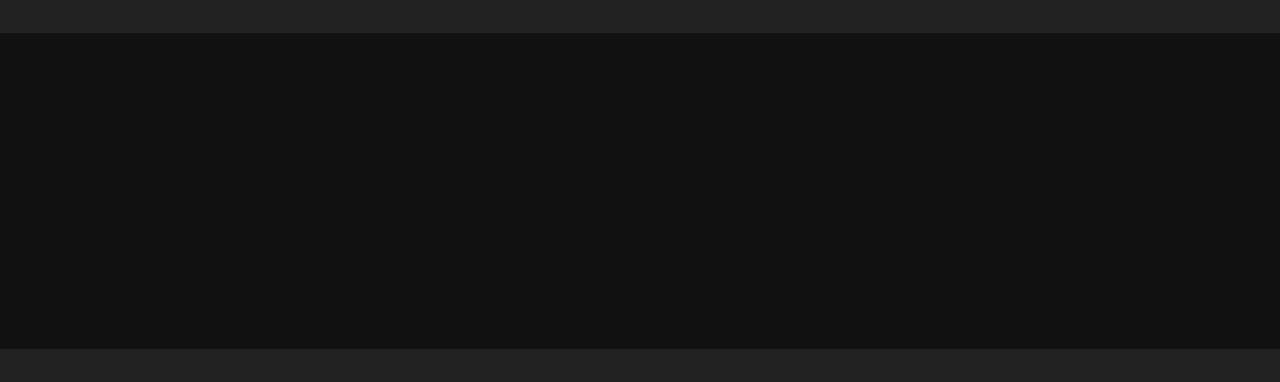
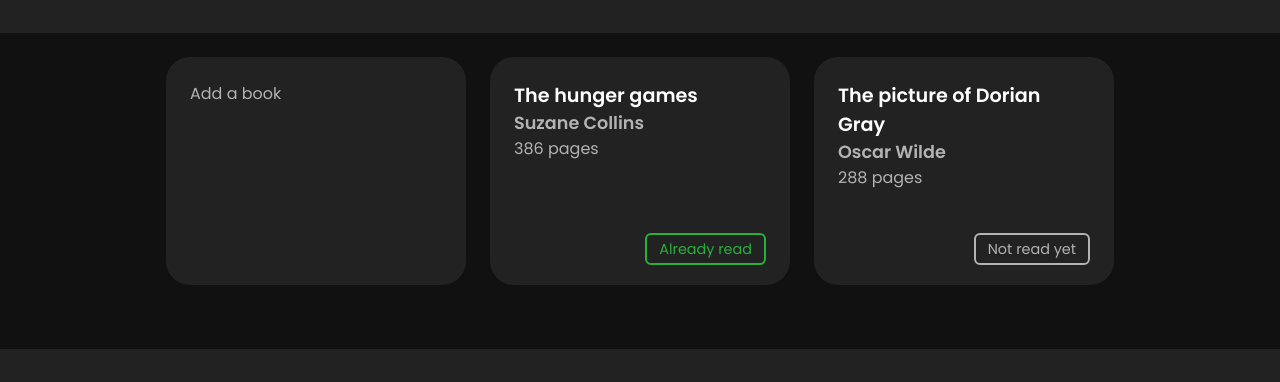
Before and after one commit to f-Rodeh/library, a plain HTML site: page index.html in a window 1280 px wide. Shown: the part 339-721 px from the top of the page. Drawn offline with nearby package versions, Linux system fonts and the light colour scheme.

Commit message:
Style card elements

```diff
--- a/index.html
+++ b/index.html
@@ -13,7 +13,21 @@
       <img src="https://img.logoipsum.com/292.svg" alt="">
       <span class="main-logo">myLibrary[]</span>
     </header>
-    <main></main>
+    <main>
+      <div class="card new">Add a book</div>
+      <div class="card">
+        <h1>The hunger games</h1>
+        <h2>Suzane Collins</h2>
+        <span>386 pages</span>
+        <div class="read-status read"></div>
+      </div>
+      <div class="card">
+        <h1>The picture of Dorian Gray</h1>
+        <h2>Oscar Wilde</h2>
+        <span>288 pages</span>
+        <div class="read-status"></div>
+      </div>
+    </main>
     <footer>
       <a href="" target="_blank">
         <ion-icon name="logo-github"></ion-icon>
--- a/style.css
+++ b/style.css
@@ -5,6 +5,8 @@
   --main-txt: #fefefe;
   --surface-color: #222222;
   --primary-color: #8046FD;
+  --low-contrast-txt: #b3b3b3;
+  --finished-book-color: #28B03B;
 }
 
 :visited {
@@ -26,6 +28,57 @@ body {
   display: grid;
   grid-template-rows: auto 1fr auto;
   min-height: 100vh;
+}
+
+main {
+  padding: 24px 36px;
+  display: grid;
+  grid-template-columns: repeat(auto-fit, minmax(200px, 300px));
+  justify-content: center;
+  gap: 24px;
+}
+
+.card {
+  padding: 24px;
+  height: 180px;
+  background-color: var(--surface-color);
+  border-radius: 24px;
+  color: var(--low-contrast-txt);
+
+  display: grid;
+  grid-template-rows: auto auto 1fr auto;
+}
+
+.card h1 {
+  color: var(--main-txt);
+  font-size: 1.2rem;
+  margin: 0;
+}
+.card h2{
+  font-size: 1.1rem;
+  margin: 0;
+}
+
+.card span {
+  font-size: 1rem;
+}
+
+.read-status {
+  justify-self: end;
+}
+
+.read-status.read::after {
+  content: 'Already read';
+  border-color: var(--finished-book-color);
+  color: var(--finished-book-color);
+}
+
+.read-status::after {
+  content: 'Not read yet';
+  font-size: 0.9rem;
+  padding: 4px 12px;
+  border-radius: 6px;
+  border: 2px solid var(--low-contrast-txt);
 }
 
 header .main-logo {
```
